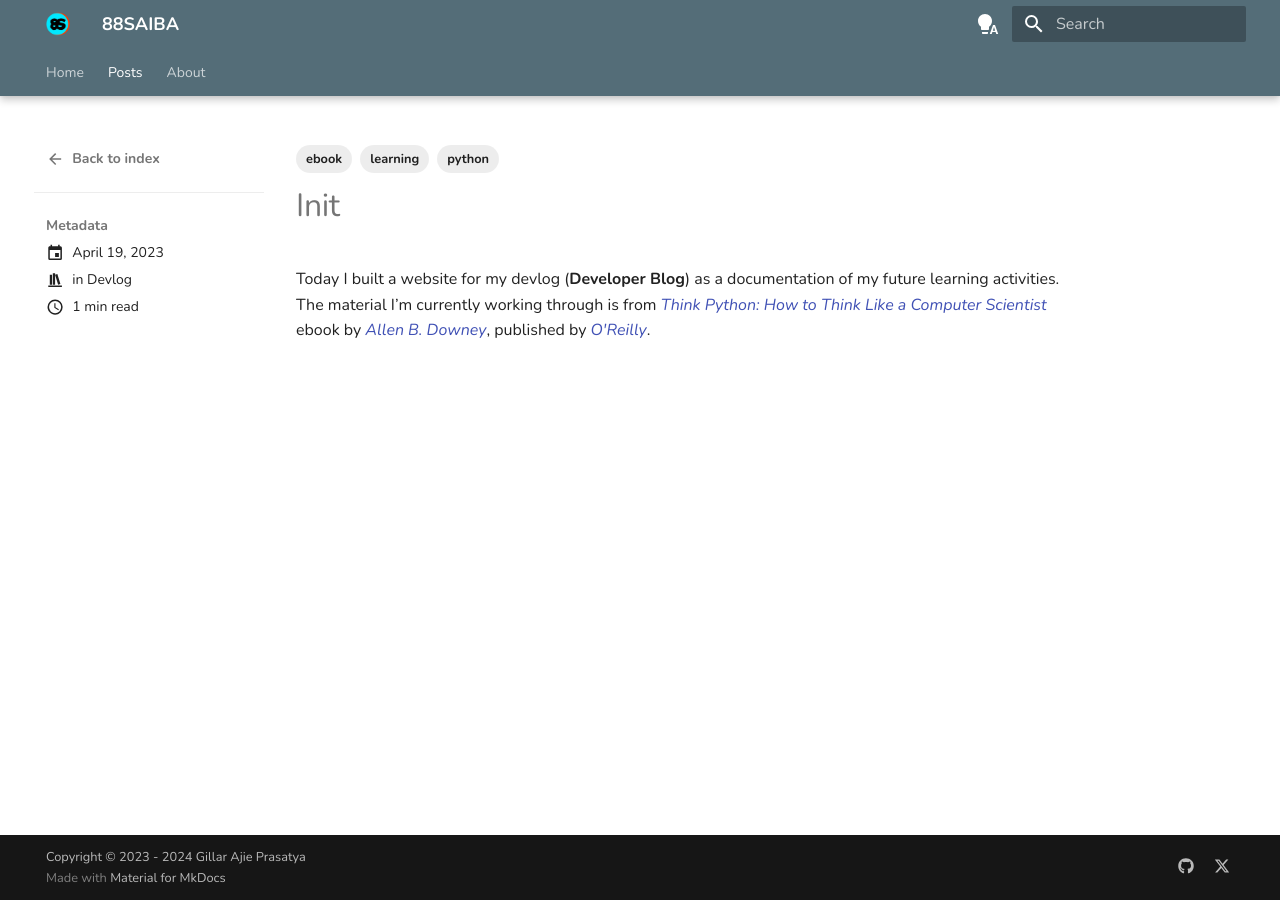
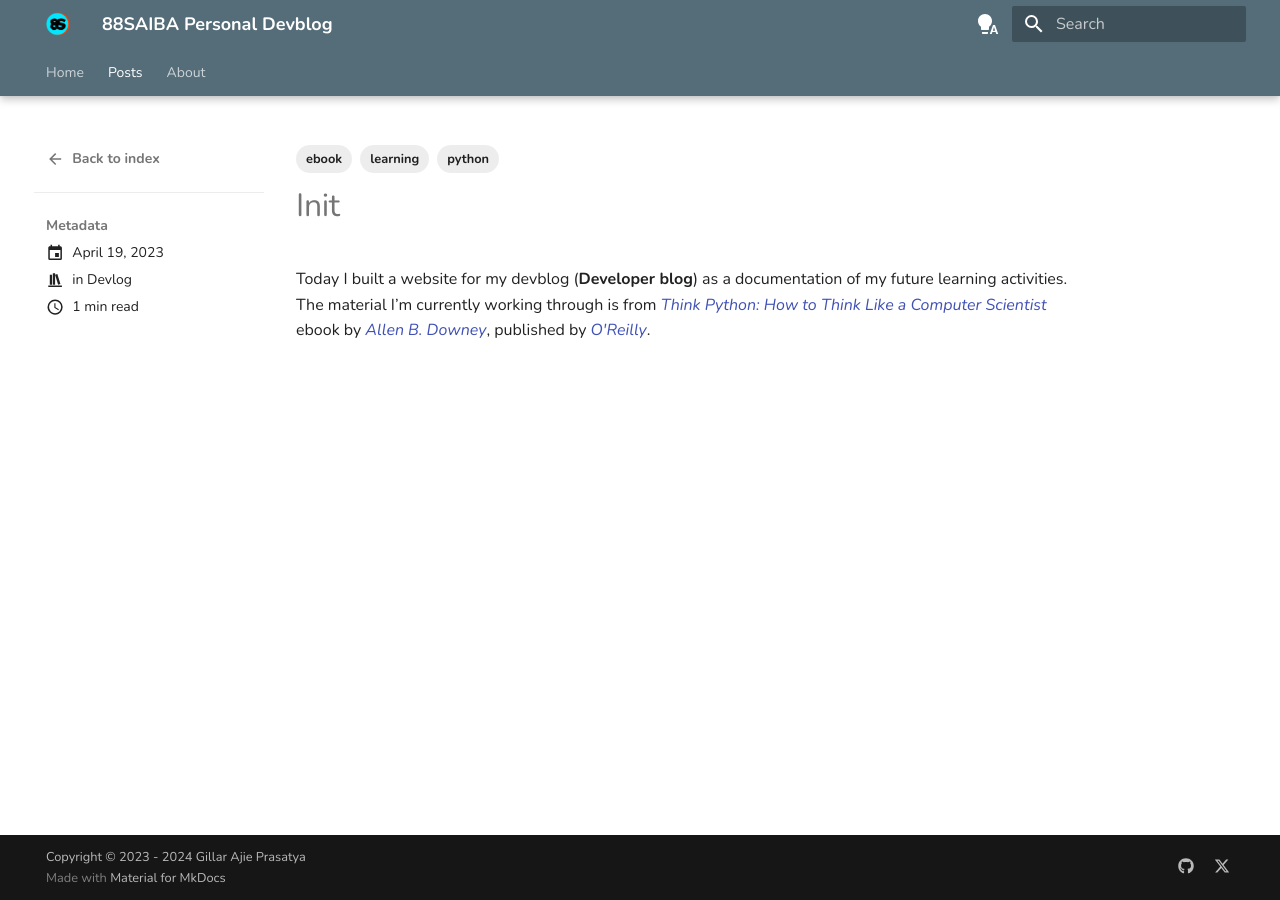
Before and after one commit to nokijfb/8389188babayagaisdfyigaqf, an MkDocs documentation site: the page built from docs/blog/posts/init.md, in a window 1280 px wide. Built offline with MkDocs 1.6.1 and Material for MkDocs 9.7.7, drawn with Linux system fonts in a browser that asks for light colours.

Commit message:
upd title & content

```diff
--- a/docs/blog/posts/init.md
+++ b/docs/blog/posts/init.md
@@ -8,4 +8,4 @@ tags:
   - learning
 ---
 
-Today I built a website for my devlog (**Developer Blog**) as a documentation of my future learning activities.<br> The material I’m currently working through is from *[Think Python: How to Think Like a Computer Scientist](https://www.oreilly.com/library/view/think-python-2nd/9781098129361/?_gl=1*odl6f*_ga*MTY2NTMyNjIyNi4xNzI2NzM5ODQy*_ga_092EL089CH*MTcyNjczOTg0Mi4xLjEuMTcyNjczOTg0OS41My4wLjA.)*<br> ebook by *[Allen B. Downey](https://www.oreilly.com/search/?q=author%3A%22Allen%20B.%20Downey%22&rows=100)*, published by *[O'Reilly](https://www.oreilly.com/)*.
+Today I built a website for my devblog (**Developer blog**) as a documentation of my future learning activities.<br> The material I’m currently working through is from *[Think Python: How to Think Like a Computer Scientist](https://www.oreilly.com/library/view/think-python-2nd/9781098129361/?_gl=1*odl6f*_ga*MTY2NTMyNjIyNi4xNzI2NzM5ODQy*_ga_092EL089CH*MTcyNjczOTg0Mi4xLjEuMTcyNjczOTg0OS41My4wLjA.)*<br> ebook by *[Allen B. Downey](https://www.oreilly.com/search/?q=author%3A%22Allen%20B.%20Downey%22&rows=100)*, published by *[O'Reilly](https://www.oreilly.com/)*.
--- a/mkdocs.yml
+++ b/mkdocs.yml
@@ -1,4 +1,4 @@
-site_name: 88SAIBA
+site_name: 88SAIBA Personal Devblog
 site_description: In Personal Devblog-site
 site_url: https://mydomain.org/mysite
 theme:
```
